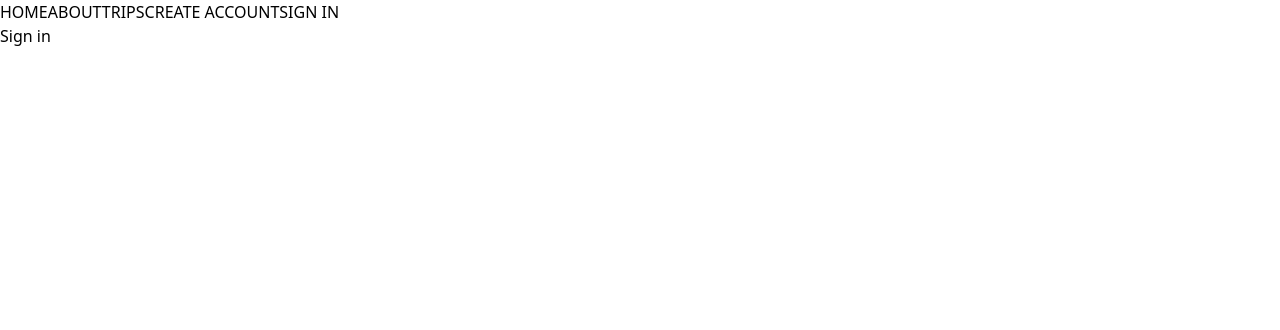
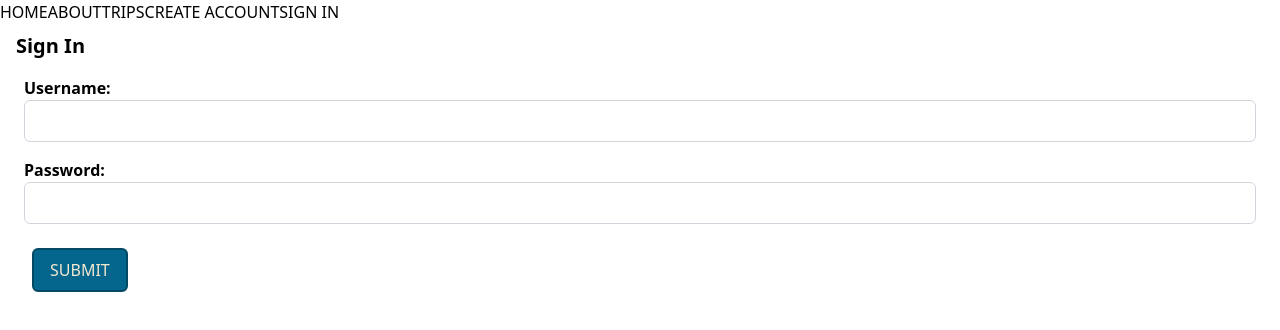
Before and after one commit to vanessa-jesik/guide-website, a React (Create React App) app in the folder client/: page /sign_in in a window 1280 px wide. Shown: the top 330 px of the page. Built offline with nearby package versions, Linux system fonts and the light colour scheme; no server answers.

Commit message:
sign in form and flask view

```diff
--- a/client/src/components/CreateAccount.js
+++ b/client/src/components/CreateAccount.js
@@ -1,10 +1,10 @@
-import React, { useContext, useState } from "react";
+import React, { useState } from "react";
 import { useFormik } from "formik";
 import * as yup from "yup";
-import { CurrentClientContext } from "./App.js";
 
 function CreateAccount() {
   const [error, setError] = useState([]);
+
   const initialValues = {
     given_name: "",
     family_name: "",
@@ -54,7 +54,8 @@ function CreateAccount() {
         Accept: "application/json",
       },
       body: JSON.stringify(values),
-    }).then(response => {
+    })
+      .then(response => {
         if (!response.ok) {
           response.json().then(err => setError(err.error));
         } else {
@@ -62,6 +63,9 @@ function CreateAccount() {
             console.log(newClient);
           });
         }
+      })
+      .catch(error => {
+        console.error("Error creating account:", error);
       });
   };
 
@@ -204,8 +208,8 @@ function CreateAccount() {
             SUBMIT
           </button>
         </div>
+        {error ? <p className="text-shimmer">{error}</p> : null}
       </form>
-      {error ? <p className="text-shimmer">{error}</p> : null}
     </div>
   );
 }
--- a/client/src/components/SignIn.js
+++ b/client/src/components/SignIn.js
@@ -1,7 +1,95 @@
-import React from "react";
+import React, { useState } from "react";
+import { useFormik } from "formik";
+import * as yup from "yup";
 
 function SignIn() {
-  return <p>Sign in</p>;
+  const [error, setError] = useState([]);
+
+  const initialValues = {
+    username: "",
+    password: "",
+  };
+
+  const validationSchema = yup.object().shape({
+    username: yup.string().required("Username is required to sign in"),
+    password: yup.string().required("Password is required to sign in"),
+  });
+
+  const onSubmit = values => {
+    setError([]);
+    fetch("/sign_in", {
+      method: "POST",
+      headers: {
+        "Content-Type": "application/json",
+        Accept: "application/json",
+      },
+      body: JSON.stringify(values),
+    })
+      .then(response => {
+        if (!response.ok) {
+          response.json().then(err => setError(err.error));
+        } else {
+          response.json().then(client => console.log(client));
+        }
+      })
+      .catch(error => {
+        console.error("Error signing in:", error);
+      });
+  };
+
+  const formik = useFormik({ initialValues, validationSchema, onSubmit });
+
+  return (
+    <div>
+      <h1 className="text-xl font-bold px-4 py-2">Sign In</h1>
+      <form onSubmit={formik.handleSubmit} className="mx-4 mb-28">
+        <div className="m-2">
+          <label htmlFor="username" className="font-semibold">
+            Username:
+          </label>
+          <br />
+          <input
+            id="username"
+            name="username"
+            onChange={formik.handleChange}
+            onBlur={formik.handleBlur}
+            value={formik.values.username}
+            className="border border-gray-300 p-2 mb-2 w-full rounded-md focus:outline-sky-dark"
+          />
+          <p className="text-shimmer">
+            {formik.touched.username && formik.errors.username}
+          </p>
+        </div>
+        <div className="m-2">
+          <label htmlFor="password" className="font-semibold">
+            Password:
+          </label>
+          <br />
+          <input
+            id="password"
+            name="password"
+            type="password"
+            onChange={formik.handleChange}
+            onBlur={formik.handleBlur}
+            value={formik.values.password}
+            className="border border-gray-300 p-2 mb-2 w-full rounded-md focus:outline-sky-dark"
+          />
+          <p className="text-shimmer">
+            {formik.touched.password && formik.errors.password}
+          </p>
+        </div>
+        <div>
+          <button
+            type="submit"
+            className="bg-lapis text-parchment px-4 py-2 mx-4 my-2 border-solid border-2 border-lapis-dark rounded-md hover:bg-hunter"
+          >
+            SUBMIT
+          </button>
+        </div>
+        {error ? <p className="text-shimmer">{error}</p> : null}
+      </form>
+    </div>
+  );
 }
 
 export default SignIn;
```
Also changed, not shown: 1 other file (tests, documents, lock files or other folders). Lines whose indentation alone changed are shown as unchanged.
